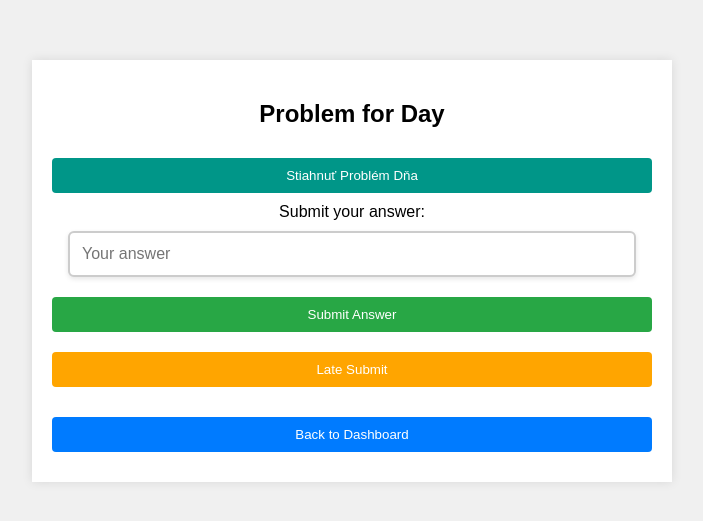
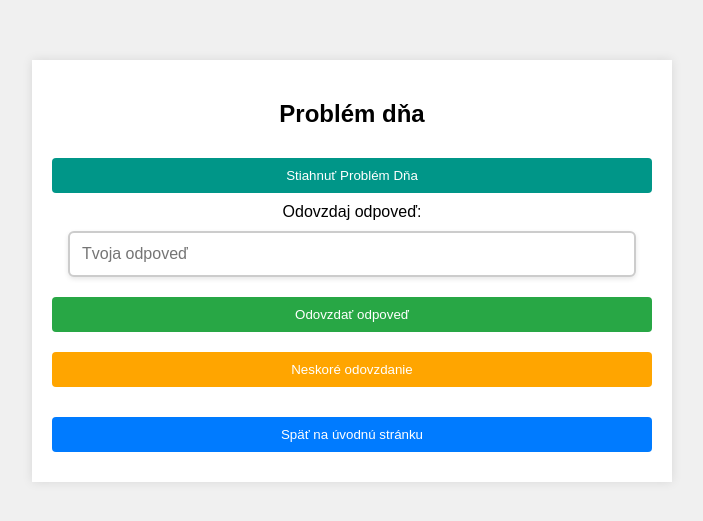
Before and after one commit to Vallanna/adventstranka, a plain HTML site: page problem.html in a window 1280 px wide. Shown: the part 129-650 px from the top of the page, without its empty margins (288-991 px from the left). Drawn offline with Linux system fonts and the light colour scheme.

Commit message:
Update problem.html
gramatika

```diff
--- a/problem.html
+++ b/problem.html
@@ -10,22 +10,22 @@
 <body>
 
 <div class="container">
-    <h2>Problem for Day <span id="selectedDayDisplay"></span></h2>
+    <h2>Problém dňa<span id="selectedDayDisplay"></span></h2>
 
     <!-- Display or handle the problem here -->
     <button id="downloadProblemBtn" class="button">Stiahnuť Problém Dňa</button>
 
     <!-- Answer input (if needed) -->
-    <label for="answerInput">Submit your answer:</label>
-    <input type="text" id="answerInput" placeholder="Your answer" required>
+    <label for="answerInput">Odovzdaj odpoveď:</label>
+    <input type="text" id="answerInput" placeholder="Tvoja odpoveď" required>
 
     <!-- Submit button -->
-    <button id="submitAnswerBtn" class="button">Submit Answer</button>
+    <button id="submitAnswerBtn" class="button">Odovzdať odpoveď</button>
 
-    <button id="goToLateSubmitBtn">Late Submit</button>
+    <button id="goToLateSubmitBtn">Neskoré odovzdanie</button>
 
     <!-- Button to go back to the dashboard -->
-    <button onclick="window.location.href='dashboard.html'" class="button" style="margin-top: 20px;" id="dashboardBtn">Back to Dashboard</button>
+    <button onclick="window.location.href='dashboard.html'" class="button" style="margin-top: 20px;" id="dashboardBtn">Späť na úvodnú stránku</button>
 </div>
 
     <script src="problem.js"></script>
```
